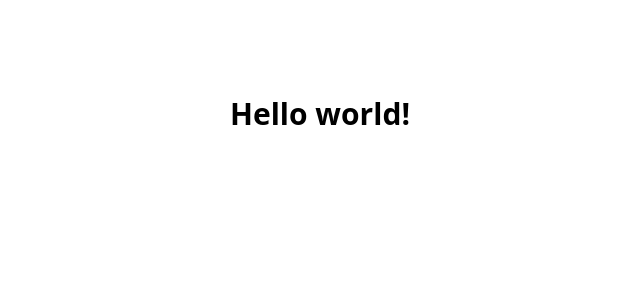
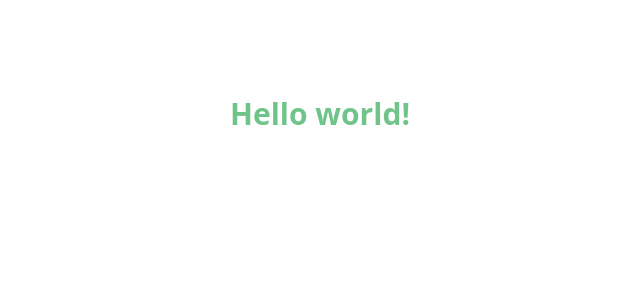
Before and after one commit to ashikurahman1/al-diyar, a Next.js app: page / in a window 1280 px wide. Shown: the top 300 px of the page, without its empty margins (320-960 px from the left). Built offline with nearby package versions, Linux system fonts and the light colour scheme.

Commit message:
[MODIFIED]: globals css page

```diff
--- a/src/app/page.tsx
+++ b/src/app/page.tsx
@@ -1,7 +1,7 @@
 export default function Home() {
   return (
     <div className="flex min-h-screen flex-col items-center justify-between p-24">
-      <h1 className="text-3xl font-bold text-primary">Hello world!</h1>
+      <h1 className="text-3xl font-bold text-success-300">Hello world!</h1>
     </div>
   );
 }
```
